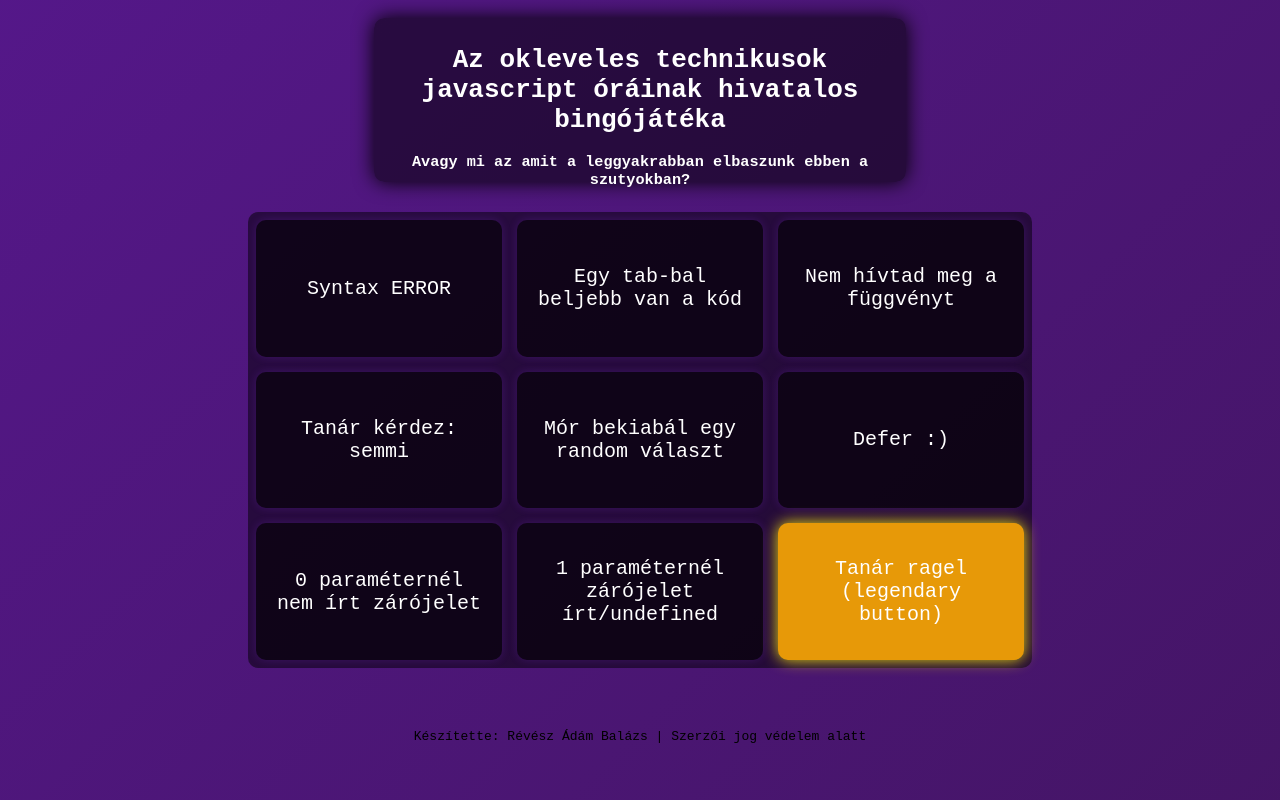
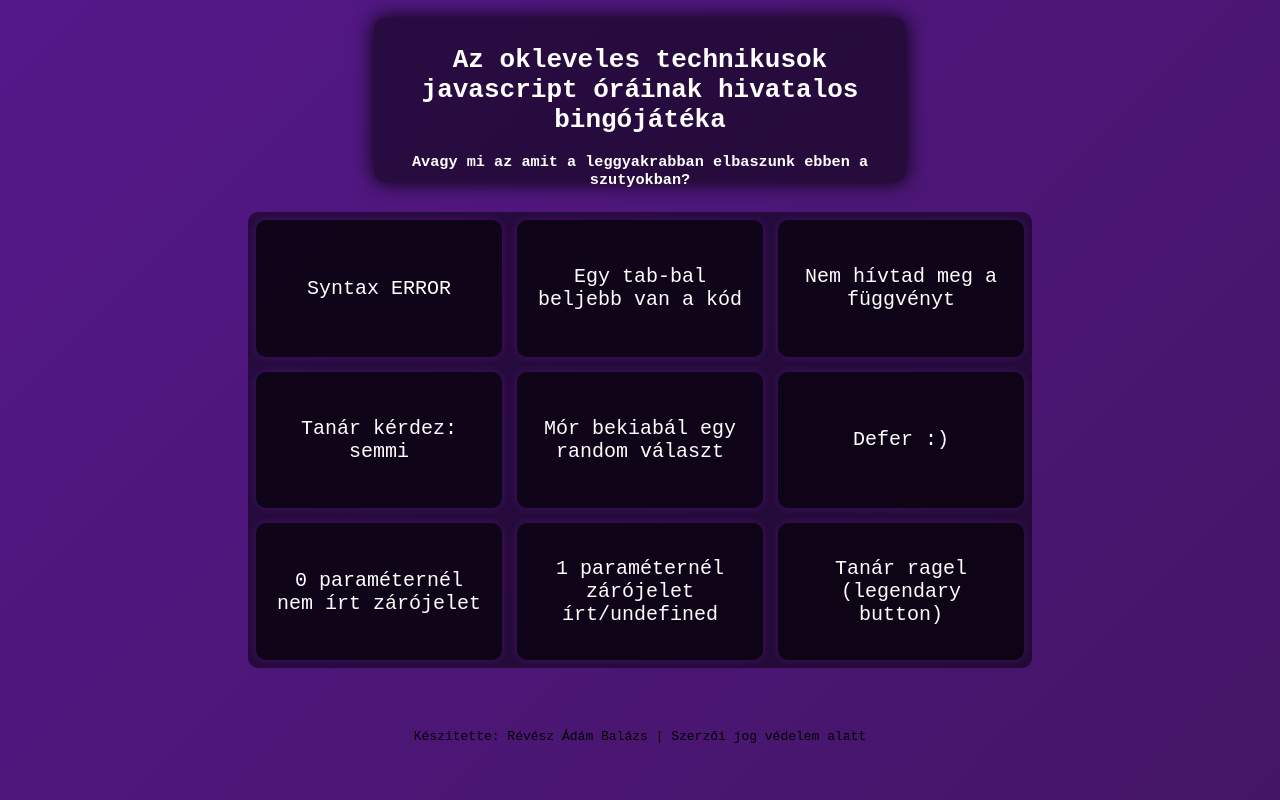
Before and after one commit to bAZSIA/PollakBingo.io, a plain HTML site: page index.html in a window 1280 px wide. Drawn offline with Linux system fonts and the light colour scheme.

Commit message:
Update index.html

```diff
--- a/index.html
+++ b/index.html
@@ -27,7 +27,7 @@
         <button class="bongo-button" data-id="mezo6">Defer :)</button>
         <button class="bongo-button" data-id="mezo7">0 paraméternél nem írt zárójelet</button>
         <button class="bongo-button" data-id="mezo8">1 paraméternél zárójelet írt/undefined</button>
-        <button class="bongo-button" style="background-color: #e79908; box-shadow: 0 0 15px rgba(243, 228, 11, 0.959);" data-id="mezo9">Tanár ragel<br>(legendary button)</button>
+        <button class="bongo-button" data-id="mezo9">Tanár ragel<br>(legendary button)</button>
     </div>
 
     <div class="Kesz-table" id="gratulaloAblak">
```
